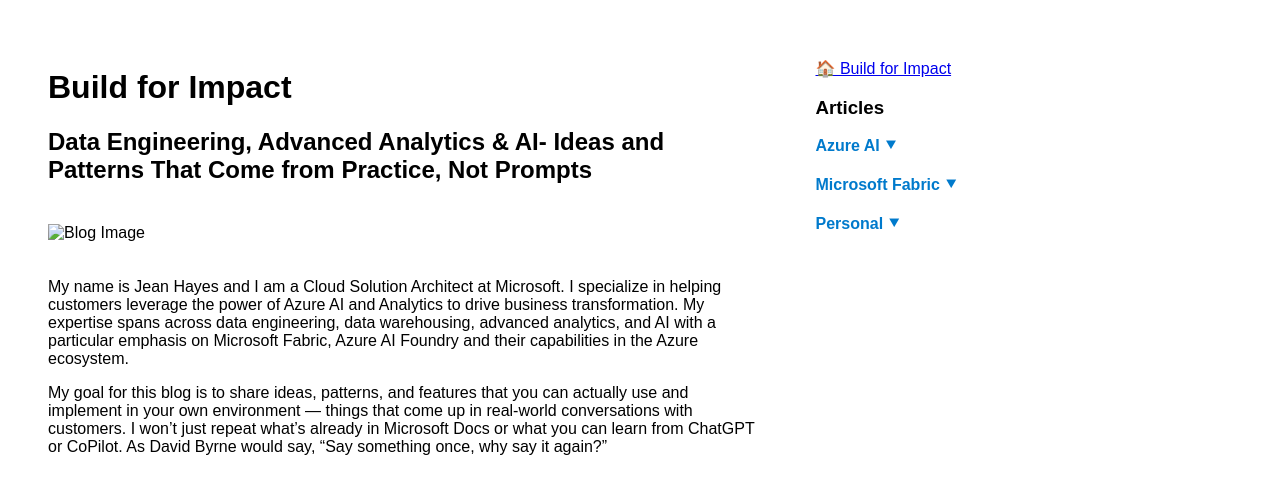
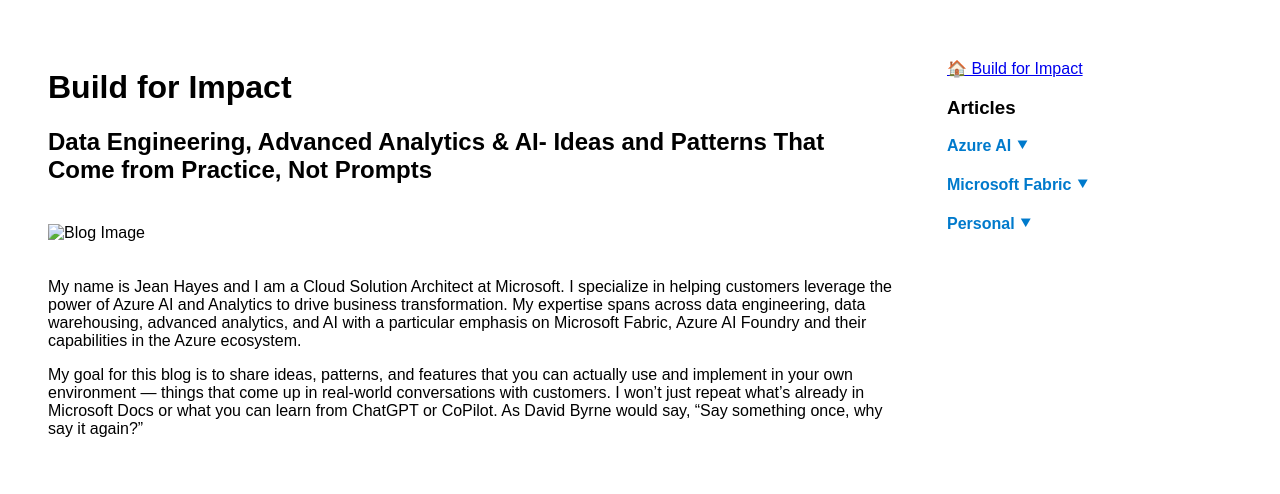
Before and after one commit to jehayesms/jean-hayes-ai-analytics, a Jekyll site: the page built from index.md, in a window 1280 px wide. Shown: the top 494 px of the page. Built offline with Jekyll 4.4.1, drawn with Linux system fonts in a browser that asks for light colours.

Commit message:
fix width

```diff
--- a/assets/css/style.css
+++ b/assets/css/style.css
@@ -1,6 +1,6 @@
 .container {
   display: grid;
-  grid-template-columns: 2fr 1.2fr;
+  grid-template-columns: auto 320px;  /* flexible content + fixed sidebar */
   gap: 20px;
   padding: 20px;
   font-family: sans-serif;
@@ -9,6 +9,8 @@
   background: #ffffff;
   padding: 15px;
   border-radius: 8px;
+  overflow-wrap: break-word;
+  word-break: break-word;
 }
 .right-sidebar li {
   word-wrap: break-word;
```
